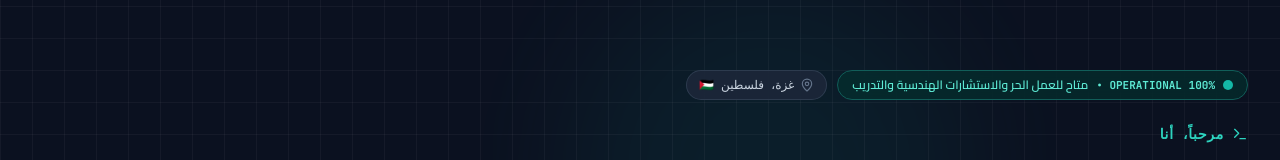
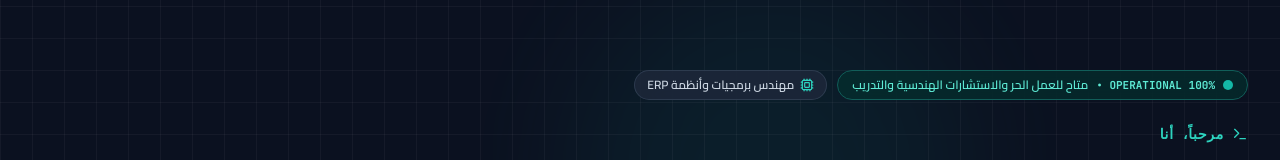
Before and after one commit to Mohammed-Aljazzar/portfolio, a Next.js app: page / in a window 1280 px wide. Shown: the part 138-298 px from the top of the page. Built offline with nearby package versions, Linux system fonts and the light colour scheme.

Commit message:
feat(hero): replace location tag with Software & ERP Systems Engineer badge

```diff
--- a/src/app/page.tsx
+++ b/src/app/page.tsx
@@ -193,10 +193,10 @@ export default function HomePage() {
 
                 <motion.div
                   whileHover={{ scale: 1.02 }}
-                  className="inline-flex items-center gap-1.5 px-3 py-1.5 rounded-full bg-slate-100/90 dark:bg-slate-800/80 border border-slate-200/80 dark:border-slate-700/80 text-slate-700 dark:text-slate-300 text-xs font-mono font-medium backdrop-blur-md"
+                  className="inline-flex items-center gap-1.5 px-3 py-1.5 rounded-full bg-slate-100/90 dark:bg-slate-800/80 border border-slate-200/80 dark:border-slate-700/80 text-slate-700 dark:text-slate-300 text-xs font-semibold backdrop-blur-md"
                 >
-                  <MapPin className="w-3.5 h-3.5 text-slate-500" />
-                  <span>{language === "ar" ? "غزة، فلسطين 🇵🇸" : "Gaza, Palestine 🇵🇸"}</span>
+                  <Cpu className="w-3.5 h-3.5 text-teal-600 dark:text-teal-400" />
+                  <span>{language === "ar" ? "مهندس برمجيات وأنظمة ERP" : "Software & ERP Systems Engineer"}</span>
                 </motion.div>
               </motion.div>
 
```
